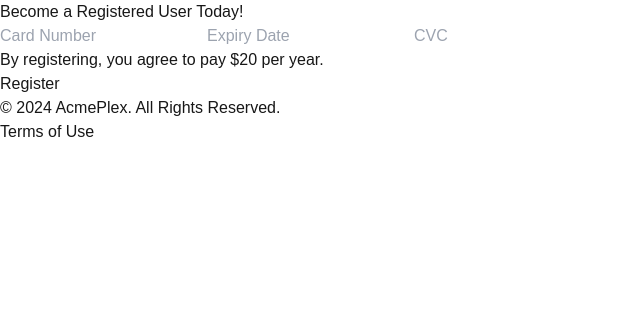
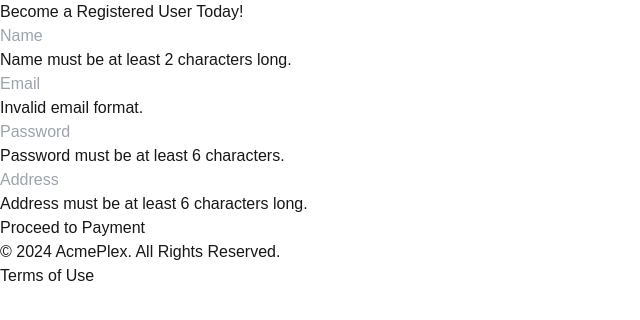
Before and after one commit to ranaelsa/TheaterReservationApp, a Next.js app in the folder frontend/: page /register in a window 1280 px wide. Both pictures are taken after a click on the button "Proceed to Payment". Shown: the top 320 px of the page, without its empty margins (0-640 px from the left). Built offline with nearby package versions, Linux system fonts and the light colour scheme.

Commit message:
Signup page improvements

```diff
--- a/frontend/src/app/register/page.js
+++ b/frontend/src/app/register/page.js
@@ -3,8 +3,8 @@
 
 const RegisterPage = () => {
   return (
-  <div>
-    <div>
+  <div className="flex flex-col min-h-screen">
+    <div className="flex-grow">
       <Register />
     </div>
   <Footer />
--- a/frontend/src/components/Register.js
+++ b/frontend/src/components/Register.js
@@ -2,22 +2,74 @@
 import React, { useState } from 'react';
 
 const Register = () => {
-  const [formData, setFormData] = useState({ name: '', email: '', password: '', address: '', card_number: '', expiry_date: '', cvc: '' });
-
+  const [formData, setFormData] = useState({
+    name: '',
+    email: '',
+    password: '',
+    address: '',
+    card_number: '',
+    expiry_month: '',
+    expiry_year: '',
+    cvc: ''
+  });
+  const [errors, setErrors] = useState({});
   const [step, setStep] = useState(1);
 
+  const validateField = (name, value) => {
+    switch (name) {
+      case 'name':
+        return value.length > 1 ? '' : 'Name must be at least 2 characters long.';
+      case 'email':
+        return /\S+@\S+\.\S+/.test(value) ? '' : 'Invalid email format.';
+      case 'password':
+        return value.length >= 6 ? '' : 'Password must be at least 6 characters.';
+      case 'address':
+        return value.length > 5 ? '' : 'Address must be at least 6 characters long.';
+      case 'card_number':
+        return /^\d{16}$/.test(value) ? '' : 'Card number must be 16 digits.';
+      case 'expiry_month':
+        return /^\d{2}$/.test(value) && parseInt(value) >= 1 && parseInt(value) <= 12
+          ? '' : 'Expiry month must be between 01 and 12.';
+      case 'expiry_year':
+        return /^\d{2}$/.test(value) ? '' : 'Expiry year must be in YY format.';
+      case 'cvc':
+        return /^\d{3,4}$/.test(value) ? '' : 'CVC must be 3 or 4 digits.';
+      default:
+        return '';
+    }
+  };
+
   const handleChange = (e) => {
-    setFormData({ ...formData, [e.target.name]: e.target.value });
+    const { name, value } = e.target;
+    setFormData({ ...formData, [name]: value });
+    setErrors({ ...errors, [name]: validateField(name, value) });
   };
 
   const handleNext = () => {
+    const currentErrors = {};
+    ['name', 'email', 'password', 'address'].forEach(field => {
+      const error = validateField(field, formData[field]);
+      if (error) currentErrors[field] = error;
+    });
+    if (Object.keys(currentErrors).length === 0) {
       setStep(2);
+    } else {
+      setErrors(currentErrors);
+    }
   };
 
   const handleSubmit = (e) => {
     e.preventDefault();
-    // Registration logic here
+    const currentErrors = {};
+    ['card_number', 'expiry_month', 'expiry_year', 'cvc'].forEach(field => {
+      const error = validateField(field, formData[field]);
+      if (error) currentErrors[field] = error;
+    });
+    if (Object.keys(currentErrors).length === 0) {
       console.log('User registered:', formData);
+    } else {
+      setErrors(currentErrors);
+    }
   };
 
   return (
@@ -33,36 +85,44 @@
               placeholder="Name"
               value={formData.name}
               onChange={handleChange}
-              className="w-full p-2 border border-gray-300 rounded"
+              className="w-full p-2 border border-gray-300 rounded text-black"
               required
             />
+            {errors.name && <p className="text-red-500 text-sm">{errors.name}</p>}
+
             <input
               type="email"
               name="email"
               placeholder="Email"
               value={formData.email}
               onChange={handleChange}
-              className="w-full p-2 border border-gray-300 rounded"
+              className="w-full p-2 border border-gray-300 rounded text-black"
               required
             />
+            {errors.email && <p className="text-red-500 text-sm">{errors.email}</p>}
+
             <input
               type="password"
               name="password"
               placeholder="Password"
               value={formData.password}
               onChange={handleChange}
-              className="w-full p-2 border border-gray-300 rounded"
+              className="w-full p-2 border border-gray-300 rounded text-black"
               required
             />
+            {errors.password && <p className="text-red-500 text-sm">{errors.password}</p>}
+
             <input
               type="text"
               name="address"
               placeholder="Address"
               value={formData.address}
               onChange={handleChange}
-              className="w-full p-2 border border-gray-300 rounded"
+              className="w-full p-2 border border-gray-300 rounded text-black"
               required
             />
+            {errors.address && <p className="text-red-500 text-sm">{errors.address}</p>}
+
             <button
               type="button"
               onClick={handleNext}
@@ -75,34 +135,63 @@
 
         {step === 2 && (
           <>
+            <button
+              type="button"
+              onClick={() => setStep(1)}
+              className="w-full p-2 bg-[#854d0e] hover:bg-[#a16207] text-white font-bold rounded"
+            >
+              Previous Step
+            </button>
+
             <input
               type="text"
               name="card_number"
               placeholder="Card Number"
               value={formData.card_number}
               onChange={handleChange}
-              className="w-full p-2 border border-gray-300 rounded"
+              className="w-full p-2 border border-gray-300 rounded text-black"
               required
             />
+            {errors.card_number && <p className="text-red-500 text-sm">{errors.card_number}</p>}
+
+            <div className="flex space-x-2">
               <input
                 type="text"
-              name="expiry_date"
-              placeholder="Expiry Date"
-              value={formData.expiry_date}
+                name="expiry_month"
+                placeholder="MM"
+                value={formData.expiry_month}
                 onChange={handleChange}
-              className="w-full p-2 border border-gray-300 rounded"
+                className="w-1/2 p-2 border border-gray-300 rounded text-black"
+                maxLength="2"
                 required
               />
+              <span className="text-white">/</span>
+              <input
+                type="text"
+                name="expiry_year"
+                placeholder="YY"
+                value={formData.expiry_year}
+                onChange={handleChange}
+                className="w-1/2 p-2 border border-gray-300 rounded text-black"
+                maxLength="2"
+                required
+              />
+            </div>
+            {errors.expiry_month && <p className="text-red-500 text-sm">{errors.expiry_month}</p>}
+            {errors.expiry_year && <p className="text-red-500 text-sm">{errors.expiry_year}</p>}
+
             <input
               type="text"
               name="cvc"
               placeholder="CVC"
               value={formData.cvc}
               onChange={handleChange}
-              className="w-full p-2 border border-gray-300 rounded"
+              className="w-full p-2 border border-gray-300 rounded text-black"
               required
             />
-            <p className="text-sm text-white">By registering, you agree to pay $20 per year.</p>
+            {errors.cvc && <p className="text-red-500 text-sm">{errors.cvc}</p>}
+
+            <p className="text-sm text-white">By registering, you agree to pay a $20 non-refundable fee per year.</p>
             <button
               type="submit"
               className="w-full p-2 bg-[#854d0e] hover:bg-[#a16207] text-white font-bold rounded"
```
Lines whose indentation alone changed are shown as unchanged.
